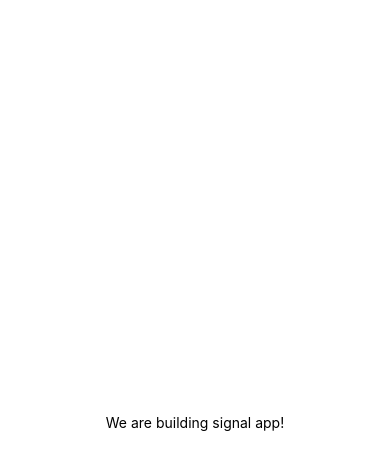
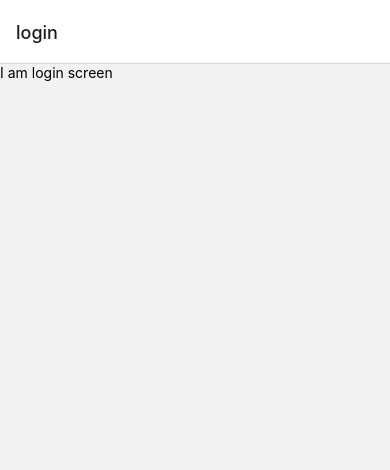
Before and after one commit to farhanyousaf786/signal-reactnative, a React Native app: screen / in a window 390 px wide. Shown: the top 470 px of the page. Built offline with nearby package versions, Linux system fonts and the light colour scheme.

Commit message:
add navigator comp.

```diff
--- a/App.js
+++ b/App.js
@@ -1,18 +1,19 @@
-
-
 import { NavigationContainer } from '@react-navigation/native';
+import { createNativeStackNavigator } from '@react-navigation/native-stack';
 import { StatusBar } from 'expo-status-bar';
 import { StyleSheet, Text, View } from 'react-native';
+import LoginScreen from './Screens/LoginScreen';
+
+const Stack = createNativeStackNavigator();
 
 export default function App() {
   return (
 
     <NavigationContainer>
-     <View style={styles.container}>
-      <Text>We are building signal app!</Text>
-      <StatusBar style="auto" />
-    </View>
+      <Stack.Navigator>
+      <Stack.Screen name="login" component={LoginScreen}/>
 
+      </Stack.Navigator>
     </NavigationContainer>
 
   );
--- a/Screens/LoginScreen.js
+++ b/Screens/LoginScreen.js
@@ -4,7 +4,7 @@
  const LoginScreen = () => {
    return (
      <View>
-       <Text>LoginScreen</Text>
+       <Text>I am login screen</Text>
      </View>
    )
  }
```
